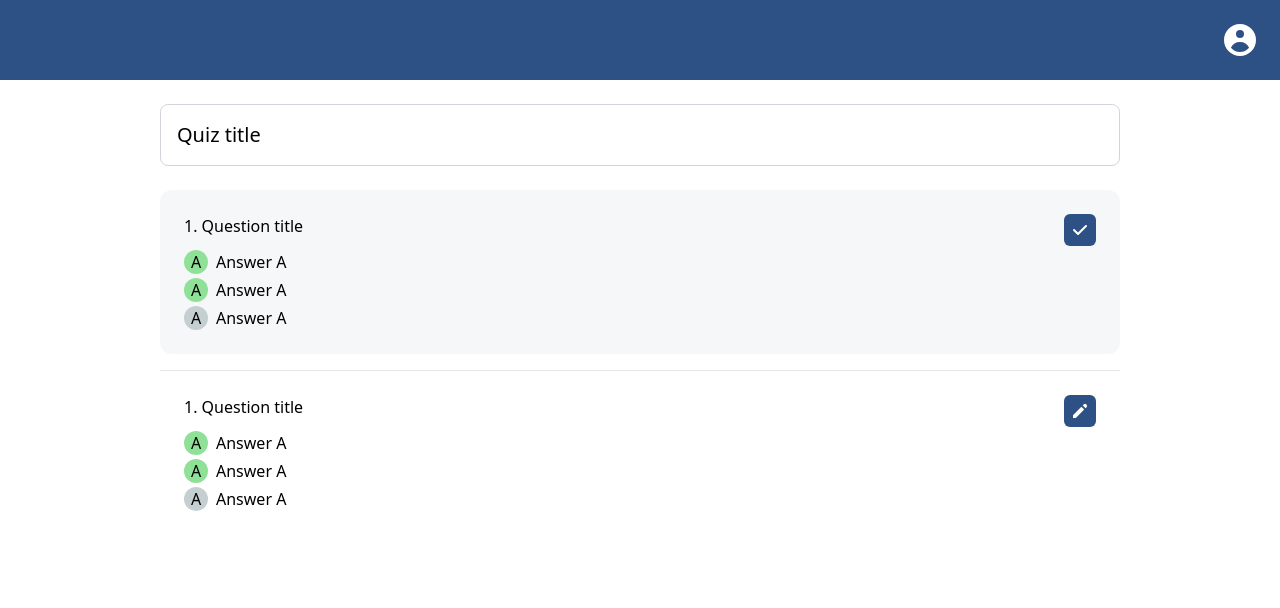
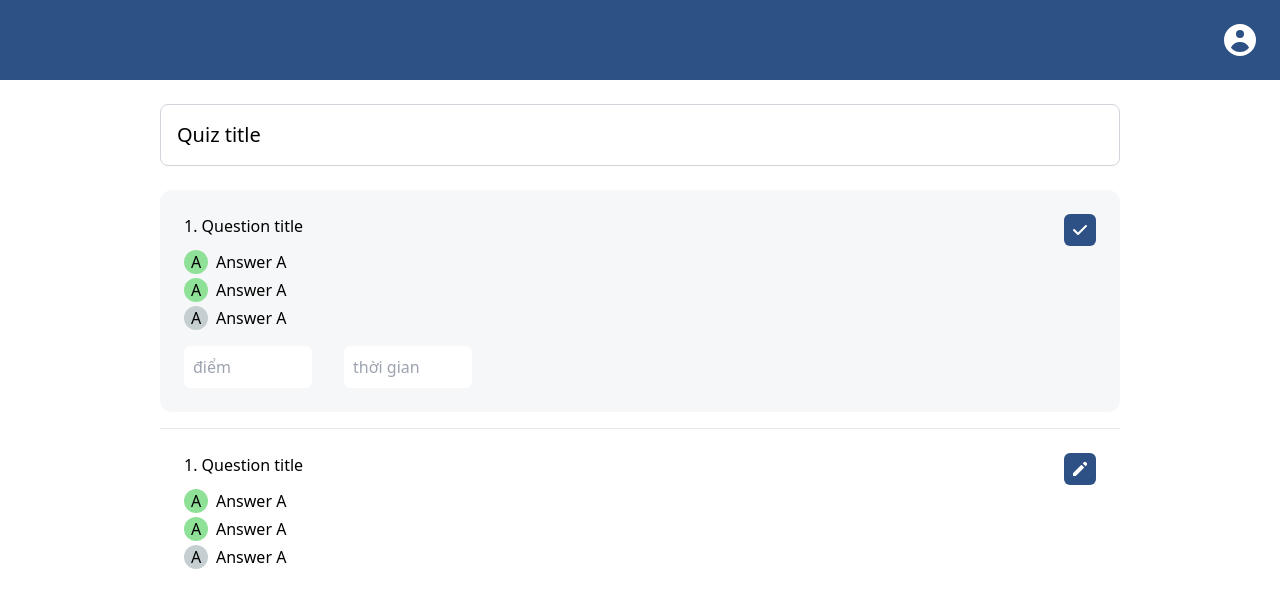
Before and after one commit to super-alpha-team/new-quizzes-fe, a Next.js app: page /conf/1 in a window 1280 px wide. Both pictures are taken after a click on the element 1080 px from the left and 231 px from the top of the page. Shown: the top 608 px of the page. Built offline with nearby package versions, Linux system fonts and the light colour scheme.

Commit message:
add input score and time in config question screen

```diff
--- a/pages/conf/[id].jsx
+++ b/pages/conf/[id].jsx
@@ -34,6 +34,20 @@ function Question({ id, isChoosing, setIsChoosing }) {
                             <p>Answer A</p>
                         </div>
                     </div>
+                    {isEdit ?
+                        <div className="mt-4 flex gap-8">
+                            <input
+                                placeholder="điểm"
+                                className="p-2 w-32 outline-none border border-white focus:border-gray-light transition rounded-md"
+                                type="number"
+                            />
+                            <input
+                                placeholder="thời gian"
+                                className="p-2 w-32 outline-none border border-white focus:border-gray-light transition rounded-md"
+                                type="number"
+                            />
+                        </div>
+                        : ""}
                 </div>
                 <div>
                     <div
```
